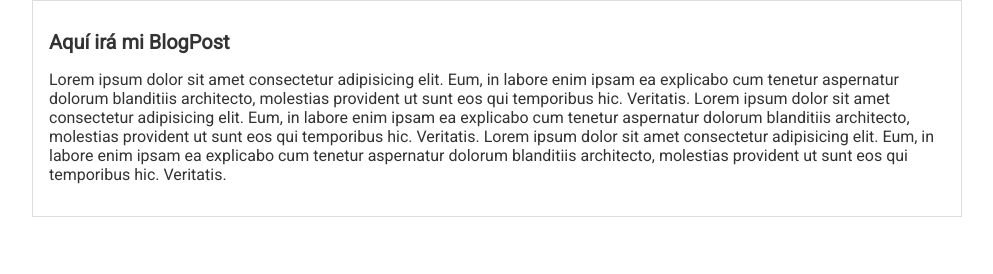
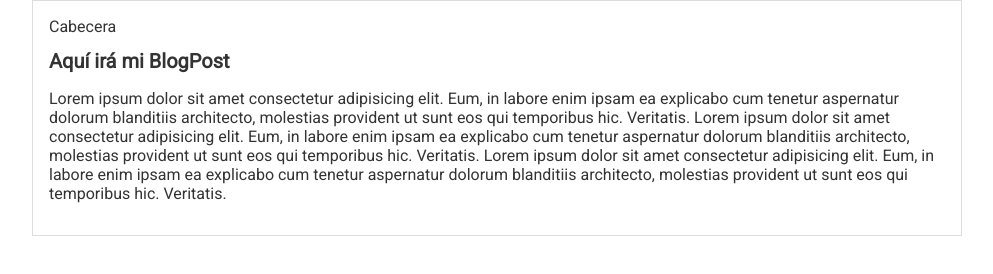
Before and after one commit to kaffudesu/Curso-de-Platzi, a plain HTML site: page index.html in a window 1280 px wide. Shown: the whole page, without its empty margins (143-1136 px from the left). Drawn offline with Linux system fonts and the light colour scheme.

Commit message:
Header commit inicial

```diff
--- a/index.html
+++ b/index.html
@@ -10,6 +10,9 @@
 </head>
 <body>
     <div class="container">
+        <div class="Header">
+            Cabecera
+        </div>
         <div class="post">
             <h1>Aquí irá mi BlogPost</h1>
             <p>
```
